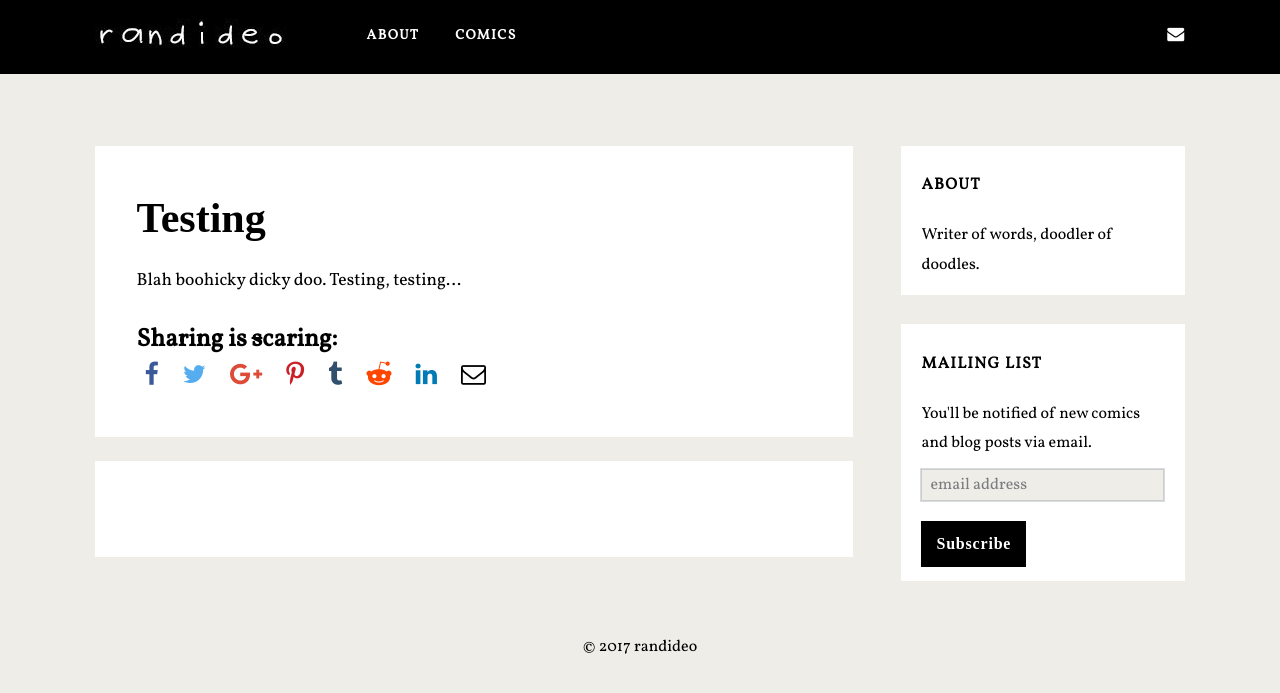
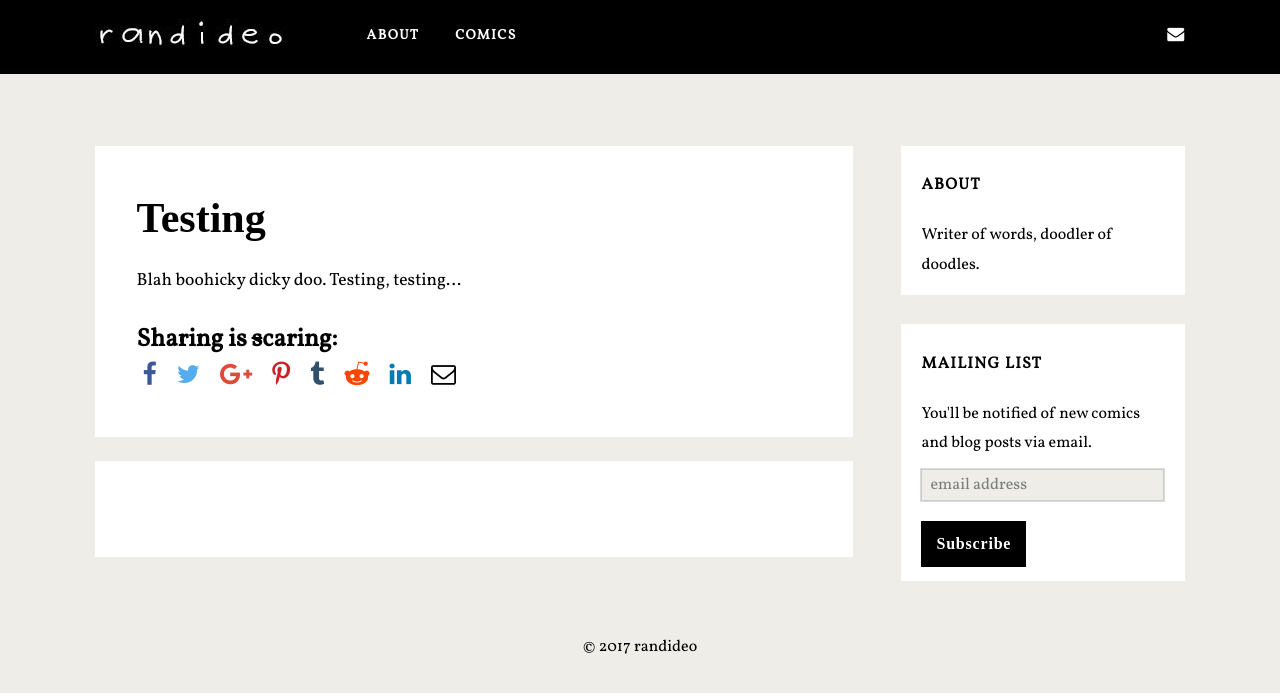
Before and after one commit to randideo/randideo.github.io, a Jekyll site: the page built from _posts/2015-09-02-test3.md, in a window 1280 px wide. Shown: the top 693 px of the page. Built offline with Jekyll 4.4.1, drawn with Linux system fonts in a browser that asks for light colours; nearby versions of some CDN libraries; some web fonts are replaced; comment, search, counter and statistics services are not loaded.

Commit message:
Update social.html

```diff
--- a/_includes/social.html
+++ b/_includes/social.html
@@ -74,6 +74,6 @@
     margin: 0px;
     margin-bottom: 10px;
     margin-right: 3px;
-    padding: 4px 8px 4px 8px;
+    padding: 4px 6px 4px 6px;
 }
 </style>
```
